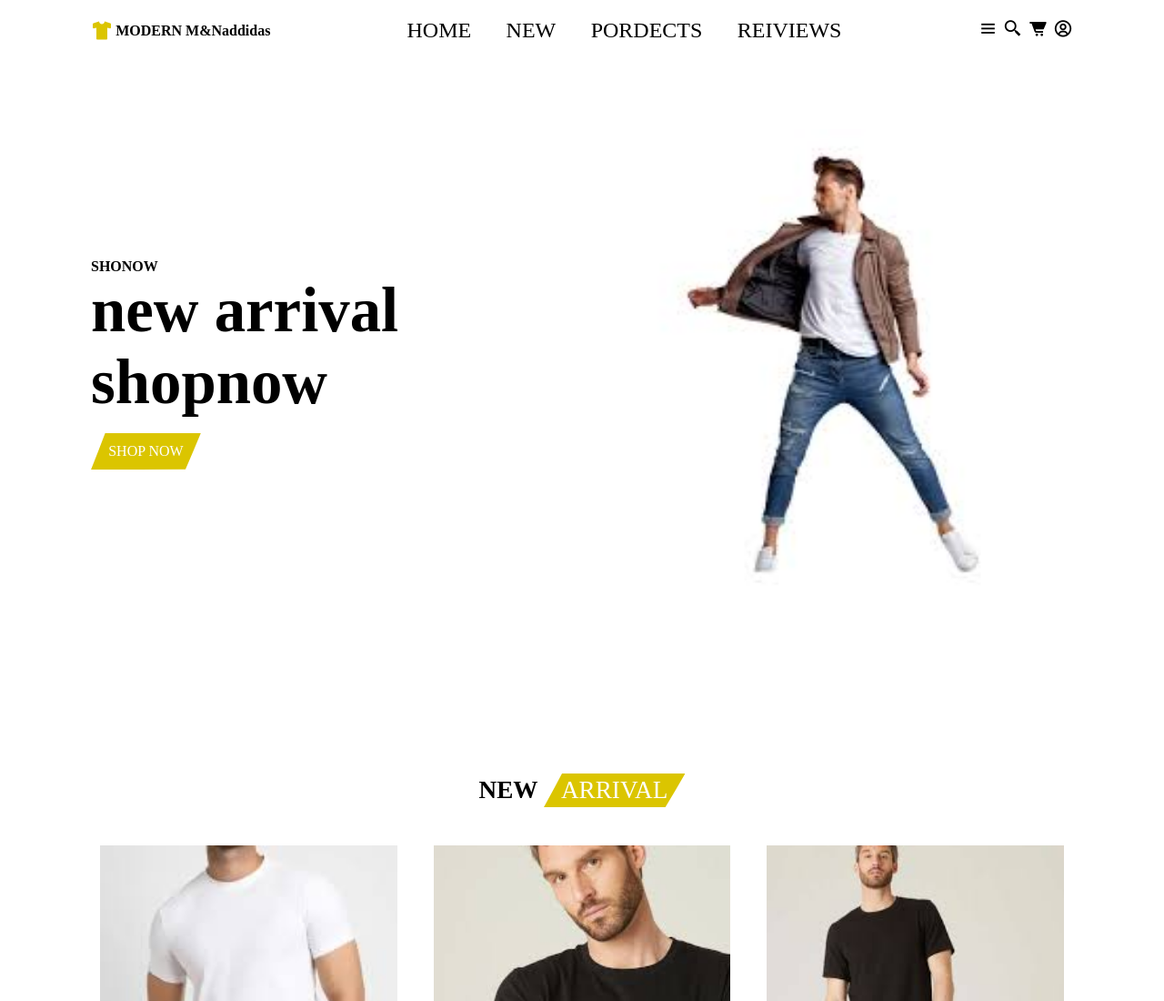
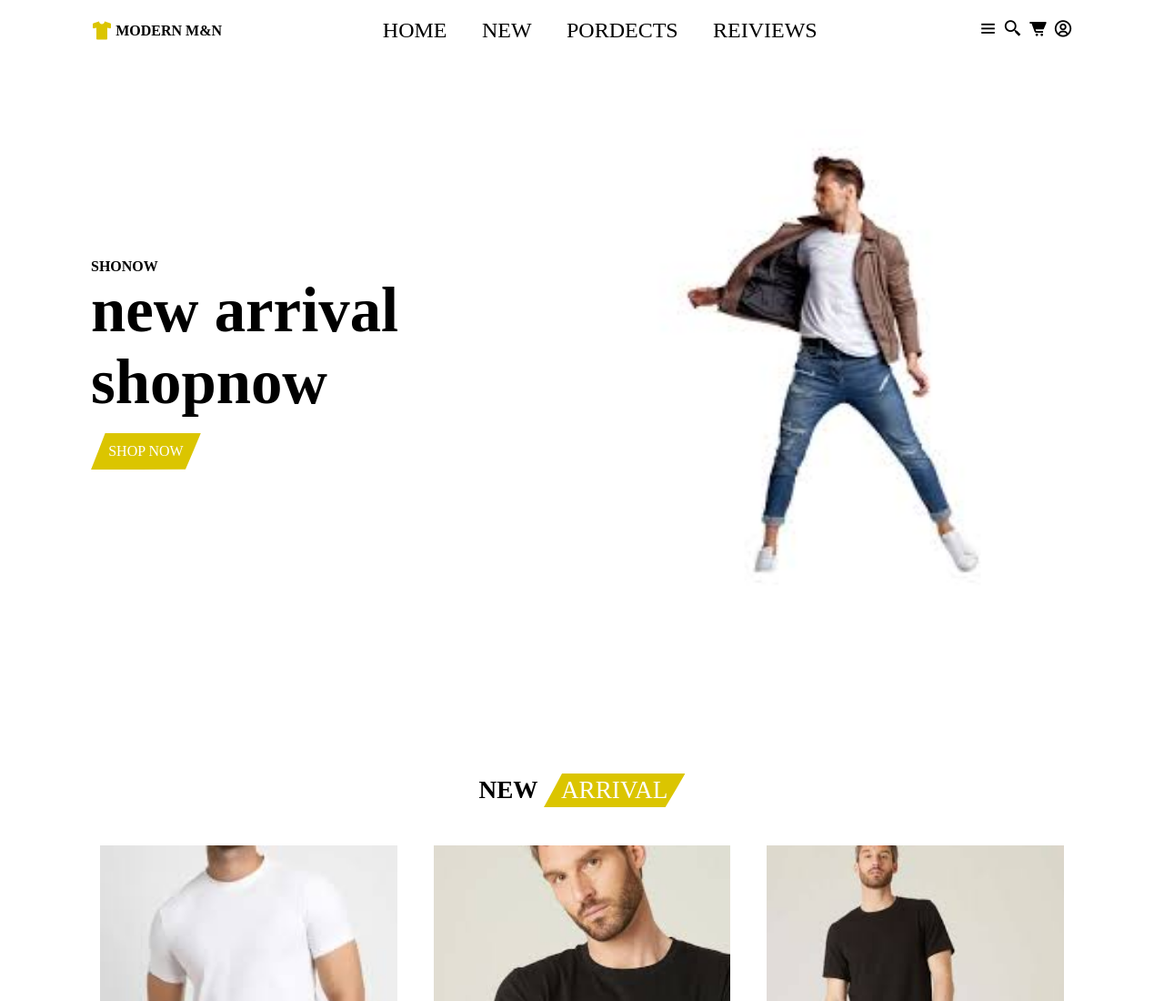
Before and after one commit to Ahmed-mahr0us/store, a plain HTML site: page index.html in a window 1280 px wide. Shown: the top 1100 px of the page at 91% size. Drawn offline with nearby package versions, Linux system fonts and the light colour scheme.

Commit message:
Update index.html

```diff
--- a/index.html
+++ b/index.html
@@ -13,7 +13,7 @@
 <body>
     <!-- nav-->
     <header >
-    <a href="#"  class="logo"><i class='bx bxs-t-shirt'></i>MODERN M&Naddidas </a>
+    <a href="#"  class="logo"><i class='bx bxs-t-shirt'></i>MODERN M&N </a>
 <ui class="navbar">
     <li><a href="#home">home</a></li>
     <li><a href="#new">new</a></li>
```
